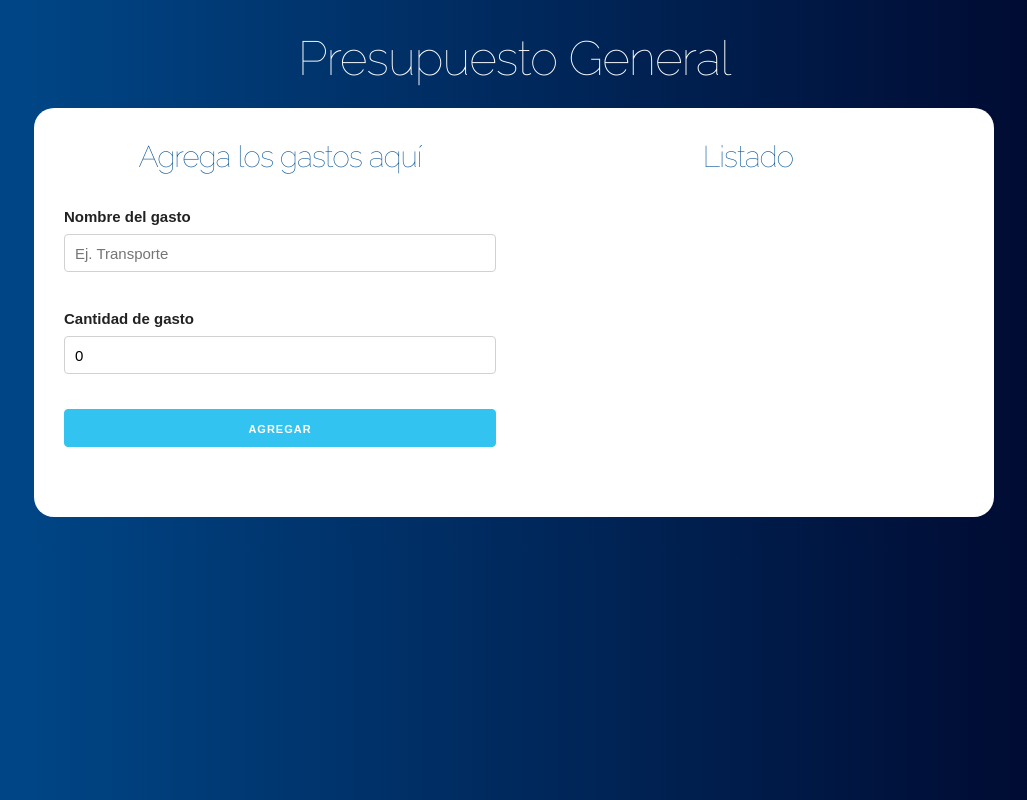
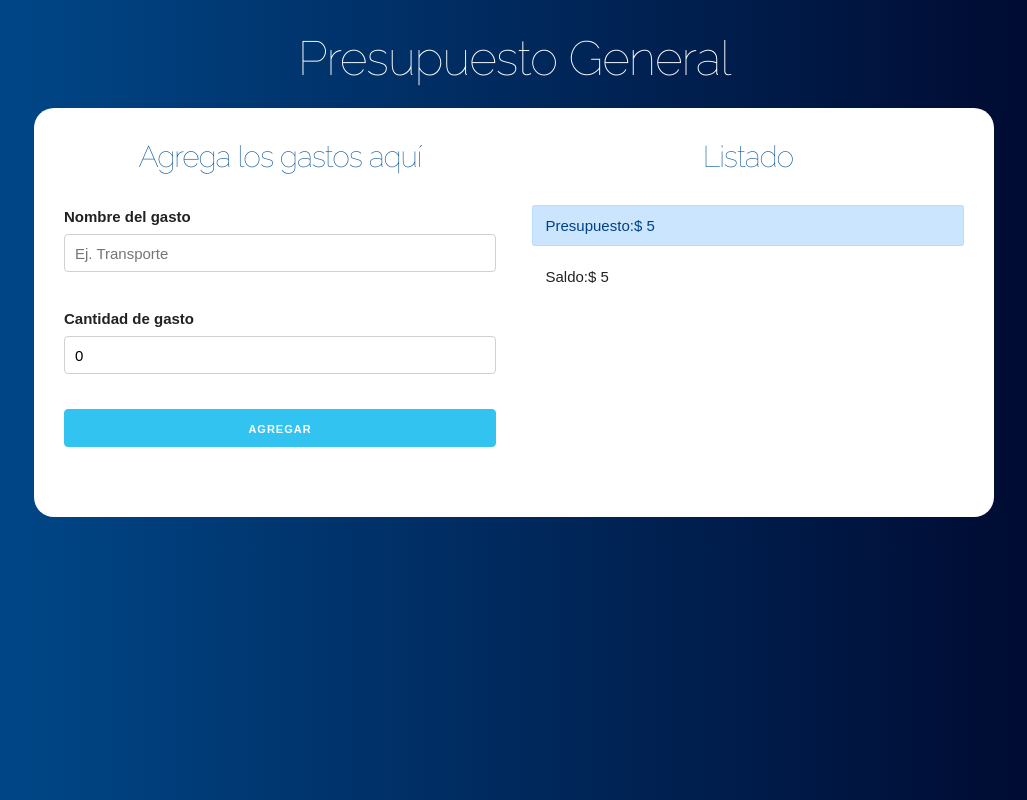
Before and after one commit to nastyc0de/curso_2, a React (Create React App) app: page / in a window 1280 px wide. Both pictures are taken after typing "5" into the empty fields and a click on the input "Definir Presupuesto". Shown: the whole page, without its empty margins (126-1153 px from the left). Built offline with nearby package versions, Linux system fonts and the light colour scheme.

Commit message:
onceavo commit

```diff
--- a/src/App.js
+++ b/src/App.js
@@ -2,6 +2,7 @@
 import Question from './components/Question';
 import Formulario from './components/Formulario';
 import Listado from './components/Listado';
+import Presupuesto from './components/Presupuesto';
 
 function App() {
   // definir los state
@@ -40,6 +41,10 @@
                 <Listado
                   gastos={gastos}
                 />
+                <Presupuesto
+                  presupuesto={presupuesto}
+                  saldo={saldo}
+                />
               </div>
             </div>
           )
--- /dev/null
+++ b/src/components/Presupuesto.js
@@ -0,0 +1,16 @@
+import React, { Fragment } from 'react';
+
+const Presupuesto = ({presupuesto,saldo}) => {
+    return (
+        <Fragment>
+            <div className="alert alert-primary">
+                Presupuesto:$ {presupuesto}
+            </div>
+            <div className="alert">
+                Saldo:$ {saldo}
+            </div>
+        </Fragment>
+    );
+}
+
+export default Presupuesto;
```
